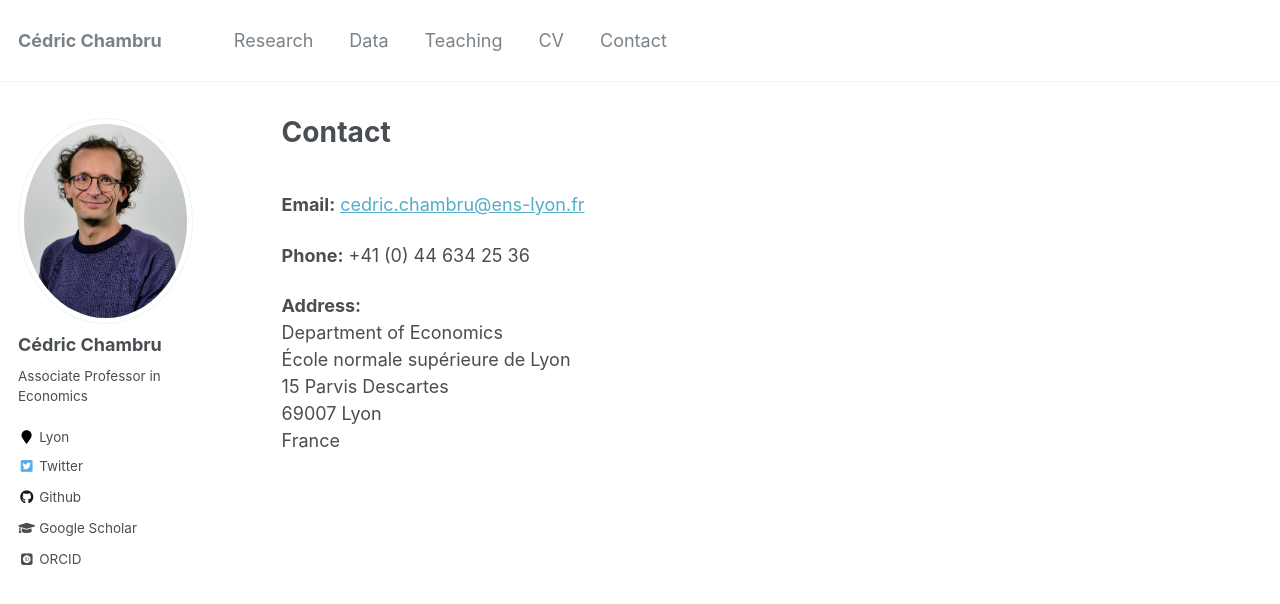
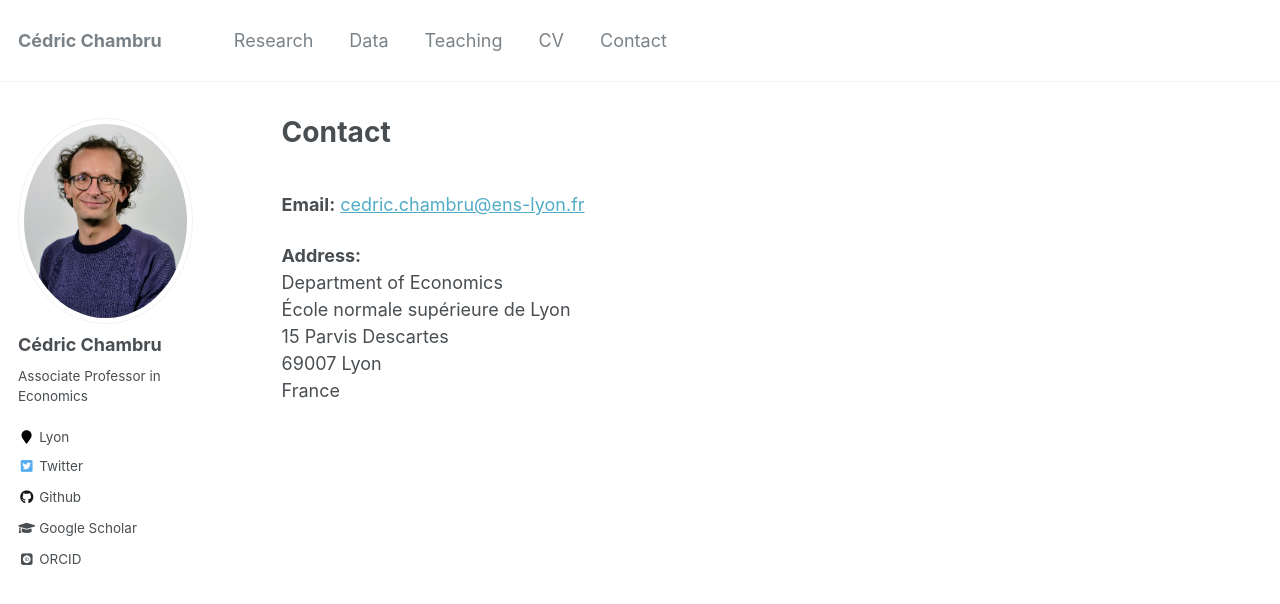
Before and after one commit to CedricChambru/CedricChambru.github.io, a Jekyll site: the page built from _pages/contact.md, in a window 1280 px wide. Shown: the top 604 px of the page. Built offline with Jekyll 4.4.1, drawn with Linux system fonts in a browser that asks for light colours; some web fonts are replaced.

Commit message:
Update contact.md

```diff
--- a/_pages/contact.md
+++ b/_pages/contact.md
@@ -9,7 +9,7 @@ redirect_from:
 <br>
 **Email:** [cedric.chambru@ens-lyon.fr](cedric.chambru@ens-lyon.fr)
 
-**Phone:** +41 (0) 44 634 25 36
+<!--- **Phone:** --->
 
 **Address:**
 Department of Economics
```
